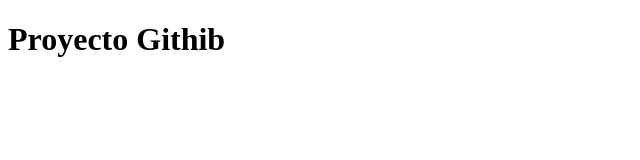
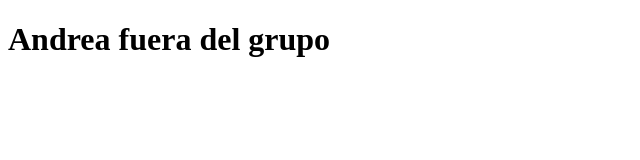
Before and after one commit to joselet97/pildora-git, a plain HTML site: page index.html in a window 1280 px wide. Shown: the whole page, without its empty margins (0-640 px from the left). Drawn offline with Linux system fonts and the light colour scheme.

Commit message:
Update index.html

```diff
--- a/index.html
+++ b/index.html
@@ -1,8 +1,7 @@
-
 <!doctype html>
 <html>
   <head></head>
   <body>
-    <h1>Proyecto Githib</h1>
+    <h1>Andrea fuera del grupo</h1>
   </body>
 </html>
```
